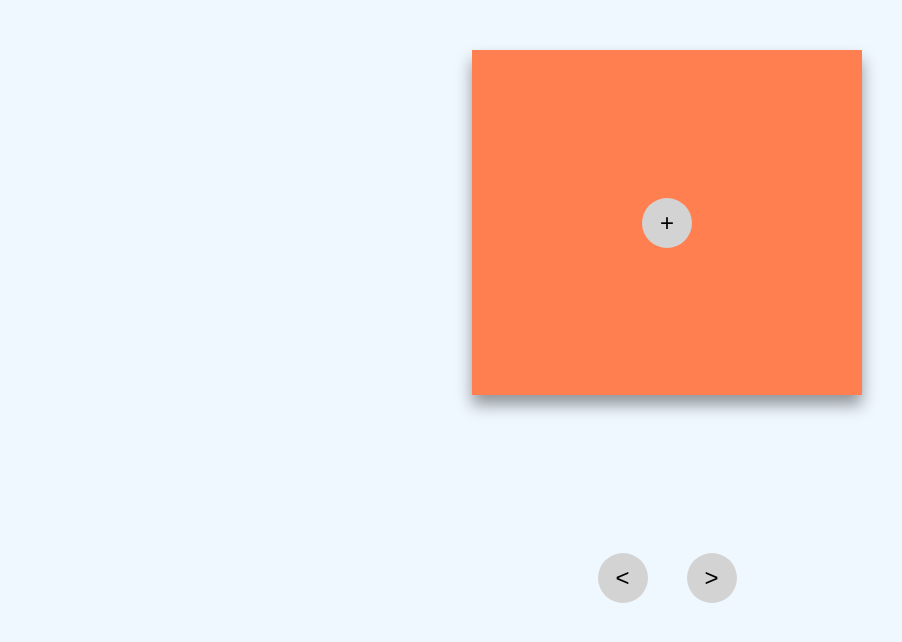
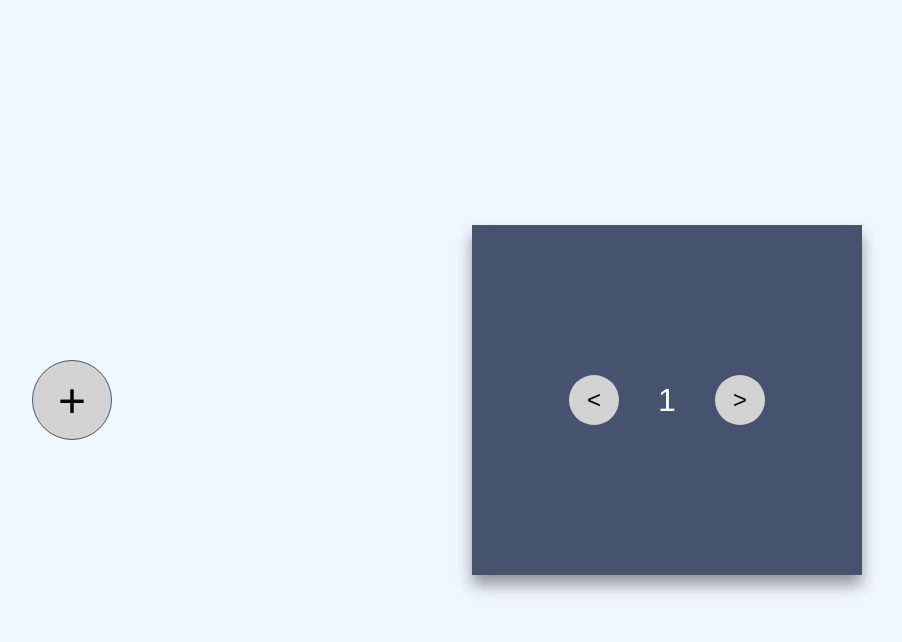
Before and after one commit to Ashures/notes-next-js, a Next.js app: page / in a window 1280 px wide. Shown: the top 642 px of the page, without its empty margins (368-1270 px from the left). Built offline with nearby package versions, Linux system fonts and the light colour scheme.

Commit message:
Added pages

```diff
--- a/src/app/NoteList.jsx
+++ b/src/app/NoteList.jsx
@@ -1,9 +1,11 @@
 import Note from "./Note";
 
-export default function NoteList({ notes, updateNote, removeNote }) {
+export default function NoteList({ notes, currentPage, addNote, updateNote, removeNote }) {
     return (
-        <div className="note-page" id="note-page-1">
-            {notes.map((note) => {
+        <div className="note-page">
+            <button onClick={addNote} className="custom-btn add-btn" id="add-note-btn">+</button>
+            {notes.map((note, i) => {
+                if (i >= currentPage * 4 && i < (currentPage + 1) * 4) {
                     return (
                         <Note
                             key={note.id}
@@ -14,6 +16,7 @@ export default function NoteList({ notes, updateNote, removeNote }) {
                             removeNote={removeNote}
                         />
                     );
+                }
             })}
         </div>
     );
--- a/src/app/Whiteboard.jsx
+++ b/src/app/Whiteboard.jsx
@@ -1,6 +1,6 @@
 "use client";
 
-import { useEffect, useState } from "react";
+import { useEffect, useState, useMemo } from "react";
 import NoteList from "./NoteList"
 
 export default function Whiteboard() {
@@ -11,9 +11,9 @@ export default function Whiteboard() {
             return JSON.parse(items);
         }
     });
+    const [currentPage, setCurrentPage] = useState(0);
 
     useEffect(() => {
-        console.log('notes updated.')
         localStorage.setItem("NOTES", JSON.stringify(notes));
     }, [notes]);
 
@@ -31,14 +31,14 @@ export default function Whiteboard() {
     }
 
     function updateNote(newNote) {
-        const newNotes = notes.map((n) => {
+        const notesList = notes.map((n) => {
             if (n.id === newNote.id) {
                 return newNote;
             }
             return n;
         });
 
-        setNotes(newNotes);
+        setNotes(notesList);
     }
 
     function removeNote(id) {
@@ -47,15 +47,22 @@ export default function Whiteboard() {
         })
     }
 
+    function changePage(offset) {
+        if ((currentPage + offset) * 4 >= 0 && (currentPage + offset) * 4 < notes.length + 4) {
+            setCurrentPage((page) => page + offset);
+        }
+    }
+
     return (
         <div className="white-board">
-            <NoteList notes={notes} updateNote={updateNote} removeNote={removeNote} />
-            <div className="add-note note-shadow">
-                <button onClick={addNote} className="custom-btn" id="add-note-btn">+</button>
-            </div>
-            <div className="change-page">
-                <button className="custom-btn" id="page-left">{"<"}</button>
-                <button className="custom-btn" id="page-right">{">"}</button>
+            <NoteList notes={notes} addNote={addNote} currentPage={currentPage} updateNote={updateNote} removeNote={removeNote} />
+            <div className="notes-buttons note-shadow">
+
+                <div className="change-page">
+                    <button onClick={() => changePage(-1)} className="custom-btn" id="page-left">{"<"}</button>
+                    <div id="note-page-count">{currentPage + 1}</div>
+                    <button onClick={() => changePage(1)} className="custom-btn" id="page-right">{">"}</button>
+                </div>
             </div>
         </div>
     );
--- a/src/app/globals.css
+++ b/src/app/globals.css
@@ -1,3 +1,7 @@
+:root {
+    --button-bg: #47536e;
+}
+
 * {
     box-sizing: border-box;
 }
@@ -23,6 +27,7 @@ body {
 }
 
 .note-page {
+    position: relative;
     width: 100%;
     height: 100%;
     display: grid;
@@ -31,15 +36,19 @@ body {
     gap: 10px;
 }
 
-.add-note {
+.notes-buttons {
     display: flex;
+    flex-direction: column;
+    gap: 10%;
     justify-content: center;
     align-items: center;
-    background-color: coral;
-    grid: 1 / 2 / 2 / 3;
+    background-color: var(--button-bg);
+    grid-column: span 1;
+    grid-row: span 2;
     width: 100%;
-    height: 100%;
+    height: 50%;
 }
+
 
 .note-shadow {
     box-shadow: 0px 10px 15px rgba(0, 0, 0, 0.4);
@@ -95,17 +104,31 @@ body {
     line-height: 1;
     cursor: pointer;
     display: none;
+    z-index: 5;
 }
 
 .note:hover > .close-note {
     display: inline-block;
 }
 
+#add-note-btn {
+    position: absolute;
+    justify-self: center;
+    align-self: center;
+    z-index: 10;
+}
+
 .change-page {
     width: 100%;
     display: flex;
     justify-content: center;
+    align-items: center;
     gap: 10%;
+}
+
+#note-page-count {
+    font: 2em sans-serif;
+    color: #FFF;
 }
 
 .custom-btn {
@@ -121,6 +144,13 @@ body {
     font: 1.5em sans-serif;
 }
 
+.add-btn {
+    width: 10vh;
+    height: 10vh;
+    font-size: 3em;
+    border: 1px solid var(--button-bg);
+}
+
 .custom-btn:hover {
     transform: scale(1.1);
 }
```
Lines whose indentation alone changed are shown as unchanged.
